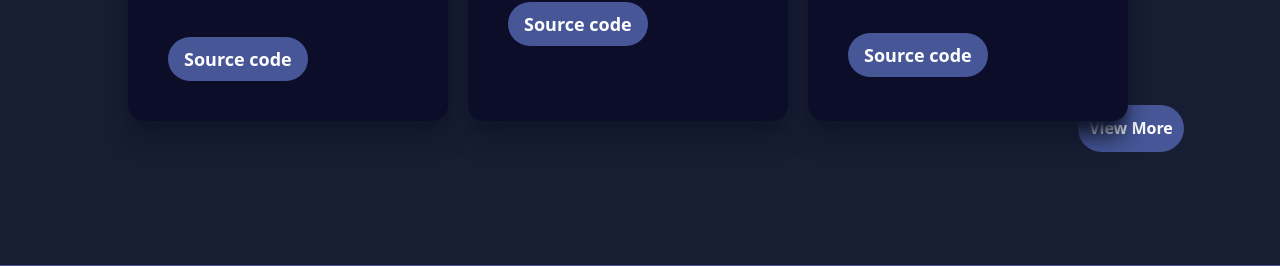
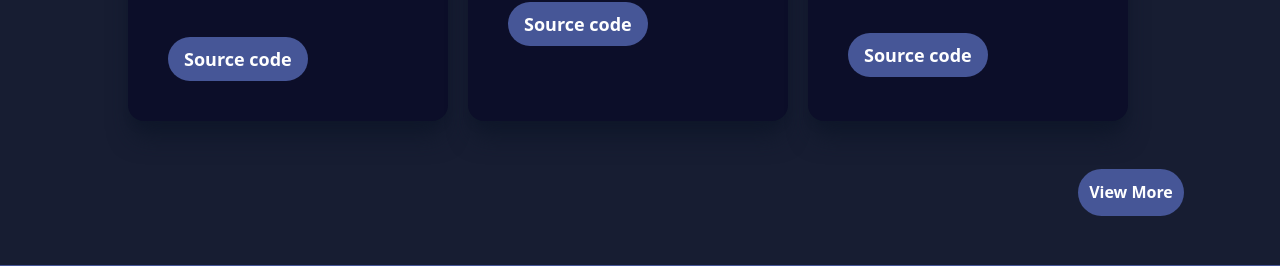
Before and after one commit to jummy16/My-Portfolio, a React (Vite) app: page / in a window 1280 px wide. Shown: the part 2519-2785 px from the top of the page. Built offline with nearby package versions, Linux system fonts and the light colour scheme.

Commit message:
Update project.css

```diff
--- a/src/Project/project.css
+++ b/src/Project/project.css
@@ -1,6 +1,6 @@
 .project-btn{
     float: right;
-    margin-top: -4rem;
+    /* margin-top: -4rem; */
     padding: 0.7rem;
 }
 /* @media (max-width:900px) {
```
